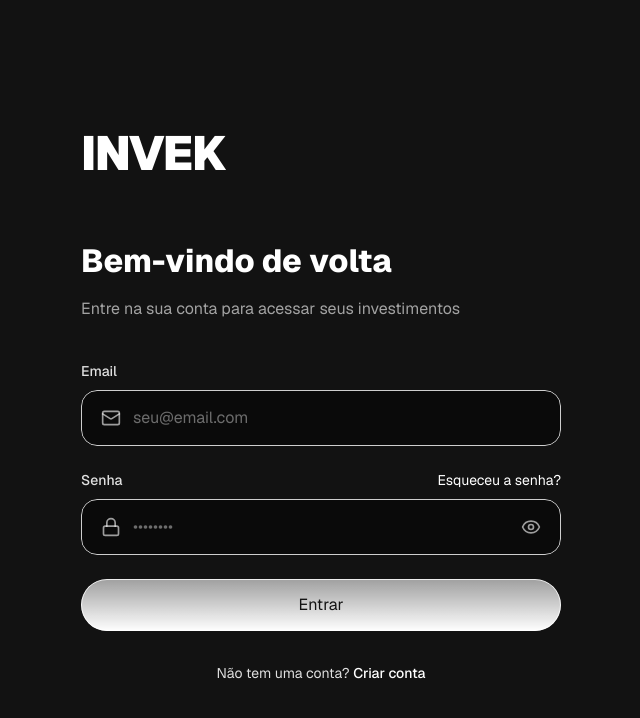
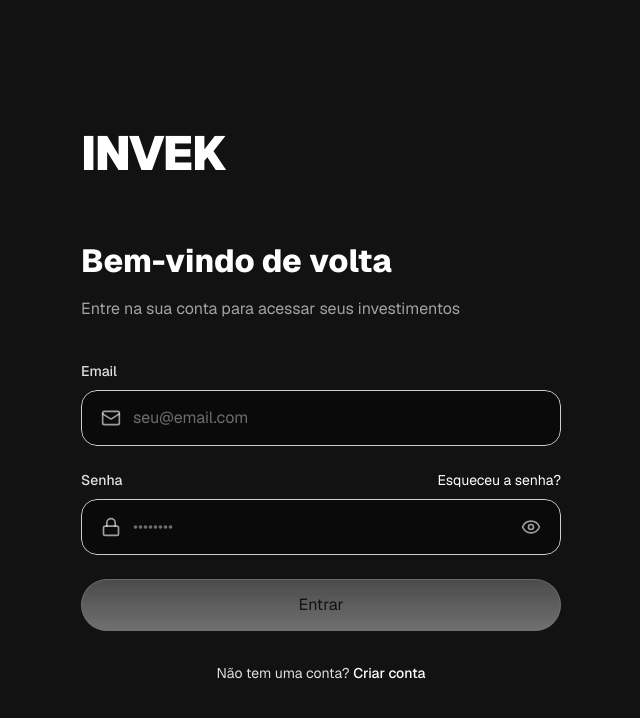
Before and after one commit to DoctahW/invek, a Next.js app: page / in a window 1280 px wide. Shown: the top 718 px of the page, without its empty margins (23-663 px from the left). Built offline with nearby package versions, Linux system fonts and the light colour scheme.

Commit message:
feat: use isFormEmpty to disable login and signup

```diff
--- a/app/login/login.tsx
+++ b/app/login/login.tsx
@@ -22,7 +22,7 @@ export default function LoginPage() {
   const [isSignUp, setIsSignUp] = useState(false);
   const [showPassword, setShowPassword] = useState(false);
   const [isTransitioning, setIsTransitioning] = useState(false);
-
+  const isFormEmpty = !formData.email || !formData.password;
   const toggleScreen = (toSignUp: boolean) => {
     if (isTransitioning) return;
 
@@ -269,6 +269,7 @@ export default function LoginPage() {
                       variant="primary"
                       size="md"
                       loading={loading}
+                      disabled={isFormEmpty}
                       className="w-full"
                     >
                       {loading ? 'Entrando...' : 'Entrar'}
@@ -460,6 +461,7 @@ export default function LoginPage() {
                       variant="primary"
                       size="md"
                       loading={loading}
+                      disabled={isFormEmpty}
                       className="w-full"
                     >
                       {loading ? 'Criando conta...' : 'Criar conta'}
```
